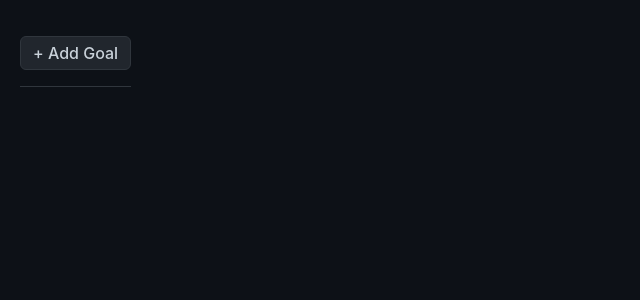
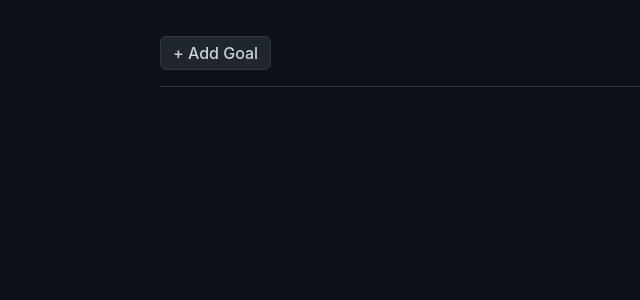
Before and after one commit to brycelivesey/HabitApp, a React (Vite) app in the folder habit-tracker/: page / in a window 1280 px wide. Shown: the top 300 px of the page, without its empty margins (0-640 px from the left). Built offline with nearby package versions, Linux system fonts and the light colour scheme.

Commit message:
centered container

```diff
--- a/habit-tracker/src/App.module.css
+++ b/habit-tracker/src/App.module.css
@@ -7,7 +7,6 @@
     --calendar-bg: #161b22;
   }
 
-  /* Reset default margins and padding */
   * {
     margin: 0;
     padding: 0;
@@ -20,14 +19,20 @@
     min-height: 100vh;
   }
 
+  /* Position the container absolutely in the center of the viewport */
   .container {
+    position: absolute;
+    left: 50%;
+    transform: translateX(-50%);
+    width: 100%;
     max-width: 1000px;
-    margin: 0 auto;
+    min-height: 100vh;
     padding: 20px;
-    min-height: 100vh;
   }
 
   .header {
+    width: 100%;
+    max-width: 800px;
     padding: 16px 0;
     border-bottom: 1px solid var(--border-color);
     margin-bottom: 24px;
@@ -47,10 +52,10 @@
   }
 
   .goalsList {
+    width: 100%;
+    max-width: 800px;
     display: grid;
     gap: 24px;
-    max-width: 800px; /* More constrained width for better readability */
-    margin: 0 auto; /* Center the goals list */
   }
 
   .goalCard {
```
